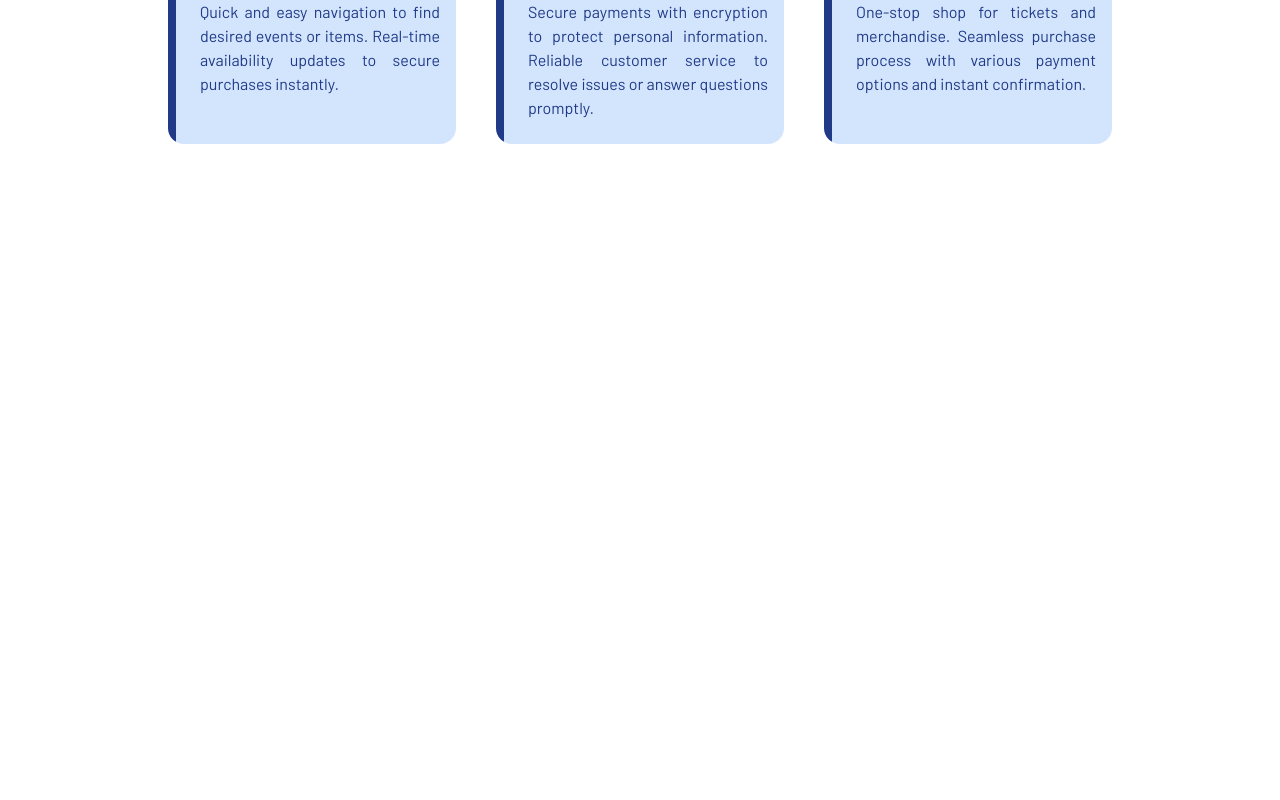
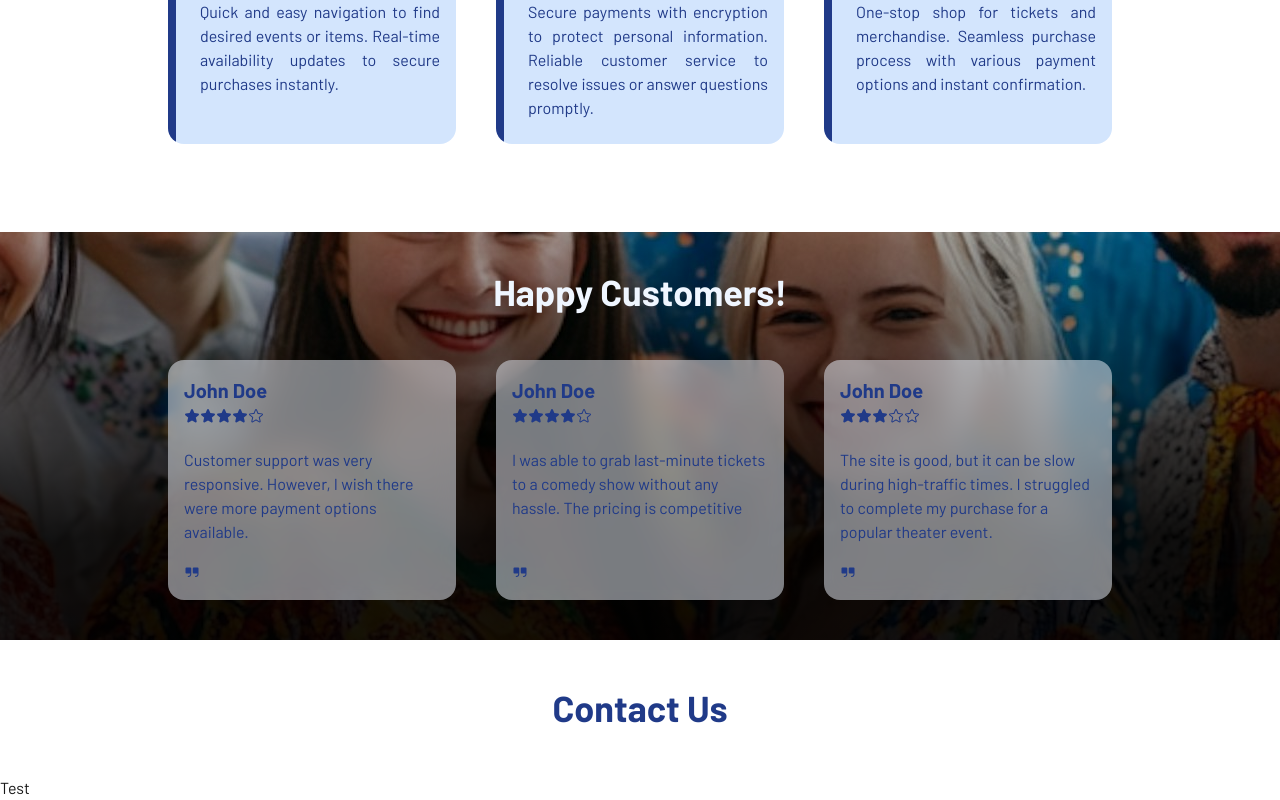
Before and after one commit to ankugargdev619/evento, a Next.js app in the folder evento/: page / in a window 1280 px wide. Shown: the part 876-1676 px from the top of the page. Before the commit the page ends 1060 px from the top, so only its background shows below. Built offline with nearby package versions, Linux system fonts and the light colour scheme.

Commit message:
Add Reviews section

```diff
--- a/evento/src/app/page.tsx
+++ b/evento/src/app/page.tsx
@@ -1,6 +1,9 @@
 import FeatureCard from "@/components/FeatureCard";
+import Footer from "@/components/Footer";
 import Hero from "@/components/Hero";
 import Navbar from "@/components/Navbar";
+import Review from "@/components/Review";
+import SectionHeading from "@/components/SectionHeading";
 import { PiClockClockwiseBold , PiShieldCheckFill , PiLightbulbFill} from "react-icons/pi";
 
 
@@ -10,7 +13,7 @@ export default function Home() {
       <Navbar />
       <Hero />
       <section className="mx-4 md:mx-40 my-10">
-        <h1 className="w-full text-center text-4xl text-brand-950 font-bold">Why <span className="text-brand-600">evento</span>?</h1>
+        <SectionHeading><span className="text-brand-950">Why evento?</span></SectionHeading>
         <br/>
         <br/>
         <div className="flex justify-center gap-10 flex-wrap">
@@ -31,9 +34,30 @@ export default function Home() {
             description="One-stop shop for tickets and merchandise. Seamless purchase process with various payment options and instant confirmation."
             icon={<PiLightbulbFill className="text-5xl"/>}
           />
-
         </div>
       </section>
+      <br/>
+      <br/>
+      <section className="bg-customers bg-no-repeat bg-center">
+        <div className="px-2 py-10 bg-blackOverlay">
+          <SectionHeading>Happy Customers!</SectionHeading>
+          <br/>
+          <br/>
+          <div className="flex justify-center gap-10 flex-wrap">
+            <Review name="John Doe" review="Customer support was very responsive. However, I wish there were more payment options available." rating={4}  />
+            <Review name="John Doe" review="I was able to grab last-minute tickets to a comedy show without any hassle. The pricing is competitive" rating={4}  />
+            <Review name="John Doe" review="The site is good, but it can be slow during high-traffic times. I struggled to complete my purchase for a popular theater event." rating={3}  />
+          </div>
+        </div>
+      </section>
+      <br/>
+      <br/>
+      <section className="mx-4 md:mx-40">
+        <SectionHeading><span className="text-brand-950">Contact Us</span></SectionHeading>
+        <br/>
+        <br/>
+      </section>
+      <Footer />
     </div>
 );
 }
--- a/evento/src/components/FeatureCard.tsx
+++ b/evento/src/components/FeatureCard.tsx
@@ -1,7 +1,5 @@
 'use client'
-import { PiClockClockwiseBold } from "react-icons/pi";
 import { motion} from 'motion/react';
-import { IconType } from "react-icons";
 
 interface FeatureCardProps {
     title : string;
@@ -21,6 +19,5 @@ export default function FeatureCard({title, description,icon}: FeatureCardProps)
                     <br/>
                     <p className="text-justify pl-4 pb-2">{description}</p>
                 </div>
-
     </motion.div>
 }
--- /dev/null
+++ b/evento/src/components/Footer.tsx
@@ -0,0 +1,7 @@
+
+
+export default function Footer(){
+    return <>
+        Test
+    </>
+}
--- a/evento/src/components/Hero.tsx
+++ b/evento/src/components/Hero.tsx
@@ -7,7 +7,7 @@ export default function Hero(){
                 <h1 className="text-4xl font-bold uppercase">The Stage is Yours, We Handle the Rest</h1>
                 <br/>
                 <div className="text-center">
-                    <span className="text-2xl text-wrap text-balance">
+                    <span className="text-2xl text-balance">
                         Streamline the process for organizers to manage, sell tickets and merchandise effortlessly.<br />
                         Provide audiences with an intuitive platform to book their favorite events quickly.
                     </span>
--- a/evento/src/components/Navbar.tsx
+++ b/evento/src/components/Navbar.tsx
@@ -5,7 +5,7 @@ import {AnimatePresence, motion} from 'motion/react';
 export default function Navbar(){
     const [isOpen,setOpen] = useState(false);
     return <div className="sticky top-8 mx-4 md:mx-10 z-50">
-        <div className=" w-full px-4 md:px-10 absolute backdrop-blur-md bg-opacity-70 bg-white rounded-lg text-black">
+        <div className=" w-full px-4 md:px-10 absolute backdrop-blur-md bg-opacity-50 bg-white rounded-lg text-black">
                     <div className="flex justify-between items-center">
                             <div className="h-12 flex items-center">
                                 <img className="h-10" src="/logo.png" />
--- /dev/null
+++ b/evento/src/components/Review.tsx
@@ -0,0 +1,32 @@
+'use client'
+import { PiStarFill , PiStar , PiQuotesFill } from "react-icons/pi";
+import { motion} from 'motion/react';
+
+interface ReviewProps {
+    name : string,
+    rating : number,
+    review : string
+}
+
+export default function Review({name,rating,review} : ReviewProps){
+    return <motion.div
+            whileHover={{scale : 1.1}}
+            className="text-brand-950 rounded-2xl p-4 backdrop-blur-md bg-opacity-50 bg-brand-50 w-72 h-60">
+            <div className="font-bold text-xl mb-1">{name}</div>
+            <div className="flex gap">
+                {Array.from({length : rating}, (_, i) => i + 1).map((num) => (
+                    <PiStarFill />
+                ))}
+                {Array.from({length : 5 - rating},(_,i) => i + 1).map((num) =>(
+                    <PiStar />
+                ))}
+            </div>
+            <br/>
+            <div className="h-30">{review}
+            </div>
+
+            <div className="absolute bottom-5">
+                <PiQuotesFill/>
+            </div>
+        </motion.div>
+}
--- /dev/null
+++ b/evento/src/components/SectionHeading.tsx
@@ -0,0 +1,11 @@
+import React from "react"
+
+interface SectionHeadingProps {
+    children?: React.ReactNode;
+}
+
+export default function SectionHeading({children} : SectionHeadingProps) {
+    return <>
+        <h1 className="w-full text-center text-4xl text-brand-50 font-bold">{children}</h1>
+    </>
+}
--- a/evento/tailwind.config.ts
+++ b/evento/tailwind.config.ts
@@ -27,7 +27,8 @@ export default {
       },
       backgroundImage: {
         bannerImg : "url('/event-banner.jpeg')",
-        blackOverlay : "linear-gradient(to bottom, rgba(0,0,0,0.3) 0%, rgba(0,0,0,0.9) 75%)"
+        blackOverlay : "linear-gradient(to bottom, rgba(0,0,0,0.3) 0%, rgba(0,0,0,0.9) 75%)",
+        customers: "url('/happy-customers.jpeg')"
       },
       fontFamily: {
         barlow:['"Barlow-SemiBold"','sans-serif']
```
Also changed, not shown: evento/public/happy-customers.jpeg (added).
